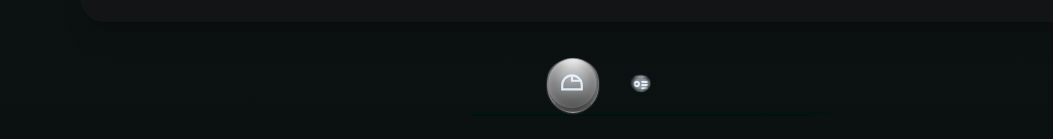
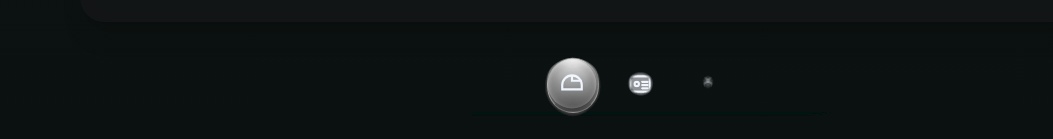
Before and after one commit to krexpex/dembel-makan-webapp, a React (Vite) app: page / in a window 1280 px wide. Shown: the part 674-813 px from the top of the page, without its empty margins (0-1053 px from the left). Built offline with nearby package versions, Linux system fonts and the light colour scheme.

Commit message:
update update new uix3.2

```diff
--- a/src/index.css
+++ b/src/index.css
@@ -2,63 +2,70 @@
 @tailwind components;
 @tailwind utilities;
 
-/* ====== ОСНОВЫ / БАЗА ====== */
-html, body {
+/* ==========================
+   БАЗА / ГЛОБАЛЬНОЕ
+   ========================== */
+html, body{
   @apply bg-black text-white select-none overflow-x-hidden;
-  font-family: 'Inter', 'SF Pro Display', system-ui, sans-serif;
+  font-family: 'Inter','SF Pro Display',system-ui,sans-serif;
   -webkit-tap-highlight-color: transparent;
 }
-*, *::before, *::after { box-sizing: border-box; }
-button { @apply focus:outline-none; }
+*,*::before,*::after{ box-sizing: border-box; }
+button{ @apply focus:outline-none; }
+.safe-bottom{ padding-bottom: calc(16px + env(safe-area-inset-bottom,0px)); }
 
-/* Безопасная зона снизу (iOS home indicator) — пригодится в контейнерах */
-.safe-bottom {
-  padding-bottom: calc(16px + env(safe-area-inset-bottom, 0px));
-}
+/* ==========================
+   СЛОИ СЦЕНЫ
+   ========================== */
+.makan-layer{ position:relative; z-index:10; } /* Макан всегда над PNG-надписями */
+.jeb-layer{ position:relative; z-index:6; }    /* PNG-надписи над фоном/кольцом */
+.jeb-img{ image-rendering:-webkit-optimize-contrast; filter:drop-shadow(0 6px 18px rgba(0,0,0,.25)); }
 
-/* ====== СЛОИ СЦЕНЫ ====== */
-.makan-layer { position: relative; z-index: 10; } /* Макан поверх PNG-надписей */
-.jeb-layer   { position: relative; z-index: 6; }  /* PNG-надписи над фоном/кольцом */
-.jeb-img { image-rendering: -webkit-optimize-contrast; filter: drop-shadow(0 6px 18px rgba(0,0,0,.25)); }
+/* ==========================
+   ОБЩИЕ АНИМАЦИИ ВХОДА
+   ========================== */
+.appear-scale{ animation:appear-scale .6s cubic-bezier(.25,1,.5,1); }
+@keyframes appear-scale{ 0%{transform:scale(.85);opacity:0} 100%{transform:scale(1);opacity:1} }
 
-/* ====== ОБЩИЕ АНИМАЦИИ ВХОДА ====== */
-.appear-scale { animation: appear-scale .6s cubic-bezier(.25,1,.5,1); }
-@keyframes appear-scale { 0%{transform:scale(.85);opacity:0}100%{transform:scale(1);opacity:1} }
+.appear-fade-up{ animation:appear-fade-up .6s cubic-bezier(.25,1,.5,1); }
+@keyframes appear-fade-up{ 0%{transform:translateY(10px);opacity:0} 100%{transform:translateY(0);opacity:1} }
 
-.appear-fade-up { animation: appear-fade-up .6s cubic-bezier(.25,1,.5,1); }
-@keyframes appear-fade-up { 0%{transform:translateY(10px);opacity:0}100%{transform:translateY(0);opacity:1} }
+.glow-enter{ animation:glow-enter 2s ease-out forwards; }
+@keyframes glow-enter{ 0%{opacity:0;transform:scale(1.3)} 100%{opacity:1;transform:scale(1)} }
 
-.glow-enter { animation: glow-enter 2s ease-out forwards; }
-@keyframes glow-enter { 0%{opacity:0;transform:scale(1.3)}100%{opacity:1;transform:scale(1)} }
+/* ==========================
+   PNG-НАДПИСИ (3/7/10 тапов)
+   ========================== */
+.jeb-layer{ animation:fadein .4s ease-out forwards; }
+.auto-fade-out{ animation:fadeout 2.4s ease-out forwards; }
+@keyframes fadein{ from{opacity:0} to{opacity:1} }
+@keyframes fadeout{ 0%,90%{opacity:1} 100%{opacity:0} }
 
-/* ====== PNG НАДПИСИ (3/7/10 тапов) ====== */
-.jeb-layer { animation: fadein .4s ease-out forwards; }
-.auto-fade-out { animation: fadeout 2.4s ease-out forwards; }
-@keyframes fadein { from{opacity:0} to{opacity:1} }
-@keyframes fadeout { 0%,90%{opacity:1} 100%{opacity:0} }
-
-.animate-rise-left { animation: rise-left 2.2s cubic-bezier(.25,1,.3,1) forwards; }
-@keyframes rise-left {
+.animate-rise-left{ animation:rise-left 2.2s cubic-bezier(.25,1,.3,1) forwards; }
+@keyframes rise-left{
   0%{opacity:0;transform:translateY(20px) rotate(-4deg)}
   15%{opacity:1;transform:translateY(0) rotate(0)}
   85%{opacity:1;transform:translateY(-4px)}
   100%{opacity:0;transform:translateY(-10px)}
 }
-
-.animate-slide-from-right { animation: slide-right 2.2s cubic-bezier(.25,1,.3,1) forwards; }
-@keyframes slide-right {
+.animate-slide-from-right{ animation:slide-right 2.2s cubic-bezier(.25,1,.3,1) forwards; }
+@keyframes slide-right{
   0%{opacity:0;transform:translateX(40px) rotate(2deg)}
   15%{opacity:1;transform:translateX(0) rotate(0)}
   85%{opacity:1}
   100%{opacity:0;transform:translateX(20px)}
 }
 
-/* ====== МАКАН (покачивание + тень) ====== */
-.makan-shadow { filter: drop-shadow(0 10px 20px rgba(0,0,0,.6)); }
-.animate-wobble { animation: wobble 2.4s ease-in-out infinite; }
-@keyframes wobble { 0%,100%{transform:rotate(0)} 50%{transform:rotate(.4deg)} }
+/* ==========================
+   МАКАН
+   ========================== */
+.makan-shadow{ filter:drop-shadow(0 10px 20px rgba(0,0,0,.6)); }
+.animate-wobble{ animation:wobble 2.4s ease-in-out infinite; }
+@keyframes wobble{ 0%,100%{transform:rotate(0)} 50%{transform:rotate(.4deg)} }
 
-/* ====== БУРГЕР / МЕНЮ ====== */
+/* ==========================
+   БУРГЕР / МЕНЮ
+   ========================== */
 .glass-btn{
   background: rgba(255,255,255,.06);
   border: 1px solid rgba(255,255,255,.12);
@@ -66,76 +73,97 @@ button { @apply focus:outline-none; }
   backdrop-filter: blur(10px); -webkit-backdrop-filter: blur(10px);
   transition: background .25s, transform .25s;
 }
-.glass-btn:active{ background: rgba(255,255,255,.12); transform: scale(.96); }
+.glass-btn:active{ background:rgba(255,255,255,.12); transform:scale(.96); }
+
 .glass-menu{
   background: rgba(18,18,18,.85);
-  backdrop-filter: blur(12px); -webkit-backdrop-filter: blur(12px);
   border: 1px solid rgba(255,255,255,.10);
   box-shadow: 0 10px 28px rgba(0,0,0,.4);
+  backdrop-filter: blur(12px); -webkit-backdrop-filter: blur(12px);
   border-radius: 16px;
 }
 
 /* =========================================================
-   LIQUID ISLAND (компактный, иконки одинаково видны в статике/динамике)
+   LIQUID ISLAND — компактный «островок»
+   Иконки видны ВСЕГДА (в статике и динамике)
    ========================================================= */
 .island{
-  position: relative;
-  filter: url(#goo);
+  position:relative;
+  filter:url(#goo);
   background: linear-gradient(180deg, rgba(255,255,255,.10), rgba(255,255,255,.06));
-  border: 1px solid rgba(255,255,255,.14);
-  box-shadow: 0 12px 40px rgba(0,0,0,.28);
+  border:1px solid rgba(255,255,255,.14);
+  box-shadow:0 12px 40px rgba(0,0,0,.28);
   backdrop-filter: blur(16px); -webkit-backdrop-filter: blur(16px);
-  pointer-events: none;
-  border-radius: 34px;
+  pointer-events:none;
+  border-radius:34px;
 }
-/* внутренняя тёмная вуаль — ключ к читаемости иконок без движения */
+/* внутренняя тёмная вуаль — обеспечивает контраст иконок в статике */
 .island::after{
-  content:""; position:absolute; inset:4px;
-  border-radius: 30px;
+  content:"";
+  position:absolute; inset:4px;
+  border-radius:30px;
   background: linear-gradient(180deg, rgba(0,0,0,.28), rgba(0,0,0,.18));
-  z-index: 0; pointer-events: none;
+  z-index:0; pointer-events:none;
 }
-.island-compact{ width: min(420px, 76vw); }
-.not-full{ margin: 0 auto; }
+.island-compact{ width:min(420px,76vw); }
+.not-full{ margin:0 auto; }
 
-/* Ряд кнопок — компактные интервалы */
+/* Ряд иконок */
 .island-row{
-  position: relative; height: 100%;
-  display: flex; align-items: center; justify-content: center;
-  gap: 12px; pointer-events: none;
+  position:relative; height:100%;
+  display:flex; align-items:center; justify-content:center;
+  gap:12px; pointer-events:none;
 }
 
-/* Кнопки — ВСЕГДА видимы (и соседние тоже), выше пузырька/капли */
+/* Кнопки-иконки — ВСЕГДА видимы; поверх пузыря/капли */
 .island-btn{
-  height: 56px; width: 56px;
-  display: grid; place-items: center;
-  color: #e8f3ff;                 /* ярче, чем #eef2f6 */
-  z-index: 3;                     /* выше пузырька и капли */
-  border-radius: 22px;
-  transition: color .2s ease, transform .12s ease, opacity .2s ease;
-  opacity: .95;                   /* заметнее в статике */
-  pointer-events: auto;
-  position: relative;
+  height:56px; width:56px;
+  display:grid; place-items:center;
+  color:#f2f7ff;                        /* светлее для стабильной читаемости */
+  z-index:3;                             /* выше пузырька и капли */
+  border-radius:22px;
+  transition: color .2s, transform .12s, opacity .2s;
+  opacity:.98;                           /* заметно и в статике */
+  pointer-events:auto;
+  position:relative;
 }
 .island-btn svg{
-  width: 26px; height: 26px;
-  filter: drop-shadow(0 0 6px rgba(0,0,0,.35)); /* читается на любом фоне */
+  width:26px; height:26px;
+  filter: drop-shadow(0 0 6px rgba(0,0,0,.35)); /* ореол, чтобы не терялся на фоне */
 }
-.island-btn:active { transform: scale(.96); }
-.island-btn:not(.active){ opacity: .92; }       /* соседние не «глушим» */
+.island-btn:active{ transform:scale(.96); }
 
-/* Мягкая плашка под иконкой — присутствует всегда */
+/* Плашка под КАЖДОЙ иконкой (всегда, без пузырька) */
 .island-btn::before{
   content:""; position:absolute; inset:0; margin:auto;
   width:46px; height:46px; border-radius:23px;
-  background: rgba(255,255,255,.08);
-  box-shadow: inset 0 1px 1px rgba(255,255,255,.08),
+  background: rgba(255,255,255,.10);            /* чуть ярче, чем раньше */
+  box-shadow: inset 0 1px 1px rgba(255,255,255,.10),
               0 6px 12px rgba(0,0,0,.18);
-  z-index:-1; transition: background .2s ease, transform .2s ease;
+  z-index:-1;
+  transition: background .2s, transform .2s, box-shadow .2s;
 }
-.island-btn.active::before{ background: rgba(255,255,255,.14); transform: scale(1.05); }
+/* Мягкий ореол — чтобы соседние тоже читались без пузыря */
+.island-btn::after{
+  content:""; position:absolute; inset:0; margin:auto;
+  width:54px; height:54px; border-radius:27px;
+  z-index:-2; pointer-events:none;
+  background:
+    radial-gradient(60% 60% at 50% 40%, rgba(255,255,255,.07), transparent 70%),
+    radial-gradient(70% 70% at 50% 75%, rgba(0,0,0,.12), transparent 60%);
+  opacity:.9;
+}
 
-/* ПУЗЫРЁК вокруг активной иконки — статичный маркер, перетекает при смене */
+/* Для активной — плашка ярче, ореол приглушим (роль акцента у пузыря) */
+.island-btn.active::before{
+  background: rgba(255,255,255,.16);
+  transform: scale(1.06);
+  box-shadow: inset 0 2px 4px rgba(255,255,255,.16),
+              0 10px 16px rgba(0,0,0,.25);
+}
+.island-btn.active::after{ opacity:.25; }
+
+/* ПУЗЫРЁК вокруг активной иконки (статичный маркер). */
 .active-bubble{
   position:absolute; top:50%; left:0;
   height:58px; width:var(--w,58px);
@@ -145,25 +173,26 @@ button { @apply focus:outline-none; }
               width 380ms cubic-bezier(.22,.76,.25,1);
   border-radius:29px;
 }
-.bubble-mounted{ transition-delay: 10ms; }
+.bubble-mounted{ transition-delay:10ms; }
 .active-bubble-core{
   position:absolute; inset:0; border-radius:29px;
   background: radial-gradient(140% 120% at 50% 7%,
               rgba(255,255,255,.38), rgba(255,255,255,.12) 42%, rgba(255,255,255,.07) 100%);
-  border: 1px solid rgba(255,255,255,.32);
+  border:1px solid rgba(255,255,255,.32);
   box-shadow:
     inset 0 1px 8px rgba(255,255,255,.32),
     inset 0 -14px 24px rgba(0,0,0,.30),
     0 12px 26px rgba(0,0,0,.30);
 }
 .active-bubble-gloss{
-  position:absolute; inset:0; border-radius:29px; pointer-events:none; mix-blend-mode:screen; opacity:.7;
+  position:absolute; inset:0; border-radius:29px; pointer-events:none;
+  mix-blend-mode:screen; opacity:.7;
   background:
     radial-gradient(60% 36% at 50% 2%, rgba(255,255,255,.6), transparent 60%),
     radial-gradient(62% 56% at 50% 86%, rgba(0,0,0,.22), transparent 60%);
 }
 
-/* КАПЛЯ-перелив (динамика) — ниже кнопок */
+/* КАПЛЯ-ПЕРЕЛИВ (динамическая), ниже кнопок */
 .blob-real{
   position:absolute; top:50%; left:0;
   height:56px; width:var(--w,64px);
@@ -173,14 +202,14 @@ button { @apply focus:outline-none; }
               width 420ms cubic-bezier(.23,.86,.2,1);
   z-index:1; pointer-events:none;
 }
-.blob-mounted{ transition-delay: 18ms; }
-.stretch-r,.stretch-l{ transition-timing-function: cubic-bezier(.23,.86,.2,1); }
+.blob-mounted{ transition-delay:18ms; }
+.stretch-r,.stretch-l{ transition-timing-function:cubic-bezier(.23,.86,.2,1); }
 .blob-core{
   position:absolute; inset:0; border-radius:28px;
   background: radial-gradient(90% 120% at 50% 12%,
               rgba(255,255,255,.28), rgba(255,255,255,.12) 45%, rgba(255,255,255,.07) 100%);
-  border: 1px solid rgba(255,255,255,.24);
-  border-bottom-color: rgba(0,0,0,.2);
+  border:1px solid rgba(255,255,255,.24);
+  border-bottom-color:rgba(0,0,0,.2);
   box-shadow:
     inset 0 1px 6px rgba(255,255,255,.26),
     inset 0 -12px 22px rgba(0,0,0,.26),
@@ -191,30 +220,19 @@ button { @apply focus:outline-none; }
   background:
     radial-gradient(70% 40% at 50% 5%, rgba(255,255,255,.48), transparent 60%),
     radial-gradient(60% 60% at 50% 80%, rgba(0,0,0,.20), transparent 60%);
-  mix-blend-mode: screen; opacity:.62;
+  mix-blend-mode:screen; opacity:.62;
 }
 
-/* ====== ДОП. ДИЗАЙН-ФИКСЫ (микро) ====== */
-/* Чуть ярче грани у «стеклянных» элементов на ретина-дисплеях */
-@media (min-resolution: 2dppx) {
-  .glass-btn, .island {
-    border-color: rgba(255,255,255,.16);
-  }
+/* Лёгкое «дыхание» активного пузыря (можно отключить) */
+@keyframes bubble-breathe{ 0%,100%{transform:scale(1)} 50%{transform:scale(1.015)} }
+.island-btn.active ~ .active-bubble .active-bubble-core{ animation:bubble-breathe 3.6s ease-in-out infinite; }
+
+/* ==========================
+   ФОЛБЭК БЕЗ BLUR (старые WebView)
+   ========================== */
+@supports not ((-webkit-backdrop-filter: none) or (backdrop-filter: none)){
+  .island{ background:rgba(25,27,29,.92); }
+  .island::after{ background:linear-gradient(180deg, rgba(0,0,0,.32), rgba(0,0,0,.24)); }
+  .glass-btn{ background:rgba(40,40,44,.9); }
+  .glass-menu{ background:rgba(22,22,24,.95); }
 }
-
-/* Лёгкая пульсация активного пузырька — можно выключить, если мешает */
-@keyframes bubble-breathe {
-  0%,100% { transform: scale(1); }
-  50% { transform: scale(1.015); }
-}
-.island-btn.active ~ .active-bubble .active-bubble-core {
-  animation: bubble-breathe 3.6s ease-in-out infinite;
-}
-
-/* ====== ФОЛБЭК, ЕСЛИ НЕТ BLUR (старые Android WebView / низкая мощность) ====== */
-@supports not ((-webkit-backdrop-filter: none) or (backdrop-filter: none)) {
-  .island { background: rgba(25, 27, 29, .92); }
-  .island::after { background: linear-gradient(180deg, rgba(0,0,0,.32), rgba(0,0,0,.24)); }
-  .glass-btn { background: rgba(40,40,44,.9); }
-  .glass-menu { background: rgba(22,22,24,.95); }
-}
```
